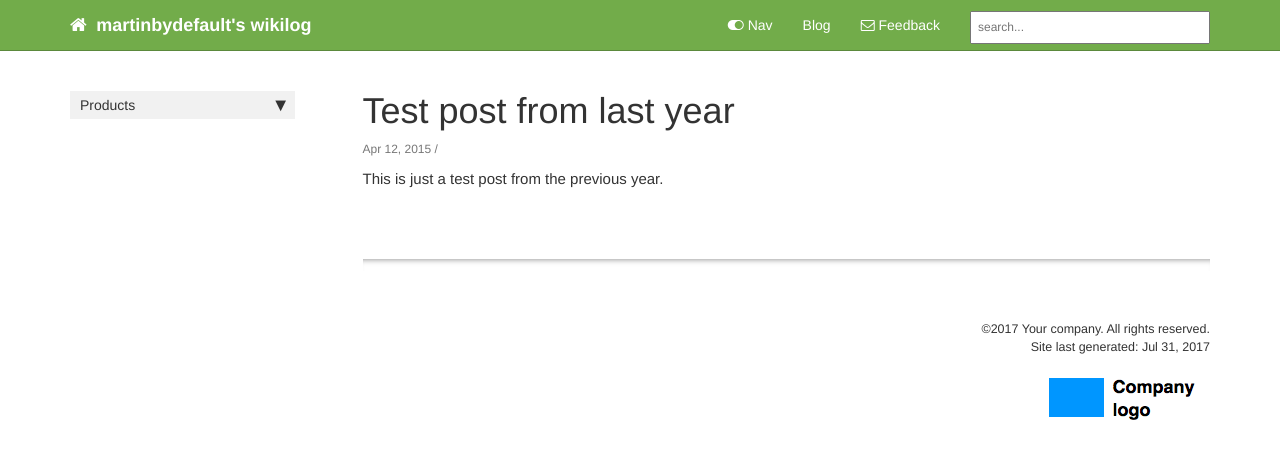
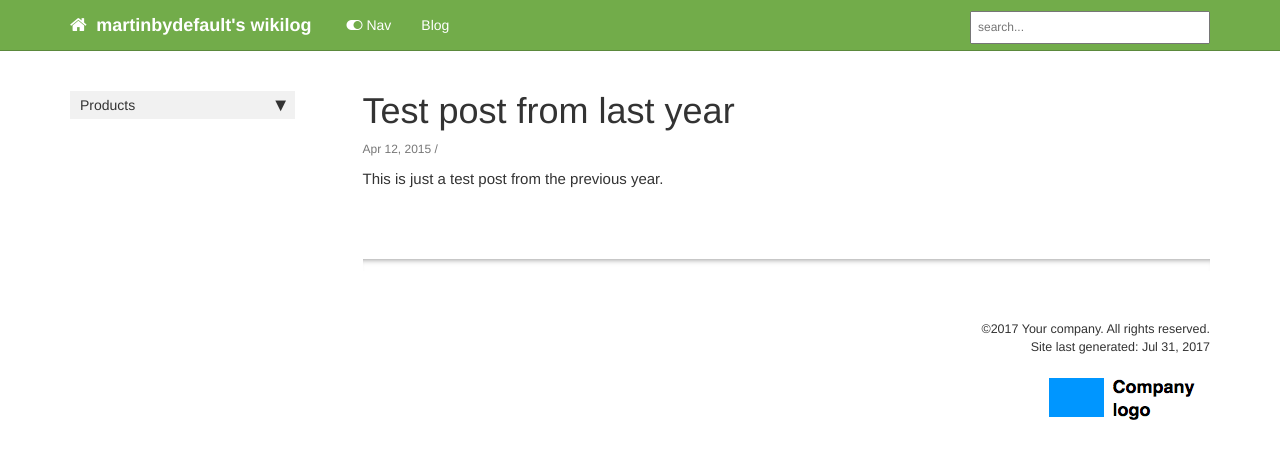
Before and after one commit to martinbydefault/martinbydefault.github.io, a Jekyll site: the page built from _posts/2015-04-12-test-post-last-year.md, in a window 1280 px wide. Shown: the top 459 px of the page. Built offline with Jekyll 4.4.1, drawn with Linux system fonts in a browser that asks for light colours; nearby versions of some CDN libraries; comment, search, counter and statistics services are not loaded.

Commit message:
removed default items and changed to left align menu items

```diff
--- a/_includes/topnav.html
+++ b/_includes/topnav.html
@@ -11,7 +11,7 @@
             <a class="fa fa-home fa-lg navbar-brand" href="index.html">&nbsp;<span class="projectTitle"> {{site.topnav_title}}</span></a>
         </div>
         <div class="collapse navbar-collapse" id="bs-example-navbar-collapse-1">
-            <ul class="nav navbar-nav navbar-right">
+            <ul class="nav navbar-nav navbar-left">
                 <!-- toggle sidebar button -->
                 <li><a id="tg-sb-link" href="#"><i id="tg-sb-icon" class="fa fa-toggle-on"></i> Nav</a></li>
                 <!-- entries without drop-downs appear here -->
@@ -51,8 +51,10 @@
                 {% endfor %}
                 {% endfor %}
                 {% if site.feedback_disable == null or site.feedback_disable == false %}
-			{% include feedback.html %}
+			<!-- {% include feedback.html %} -->
 		{% endif %}
+            </ul>
+            <ul class="nav navbar-nav navbar-right">
                 <!--comment out this block if you want to hide search-->
                 <li>
                     <!--start search-->
```
